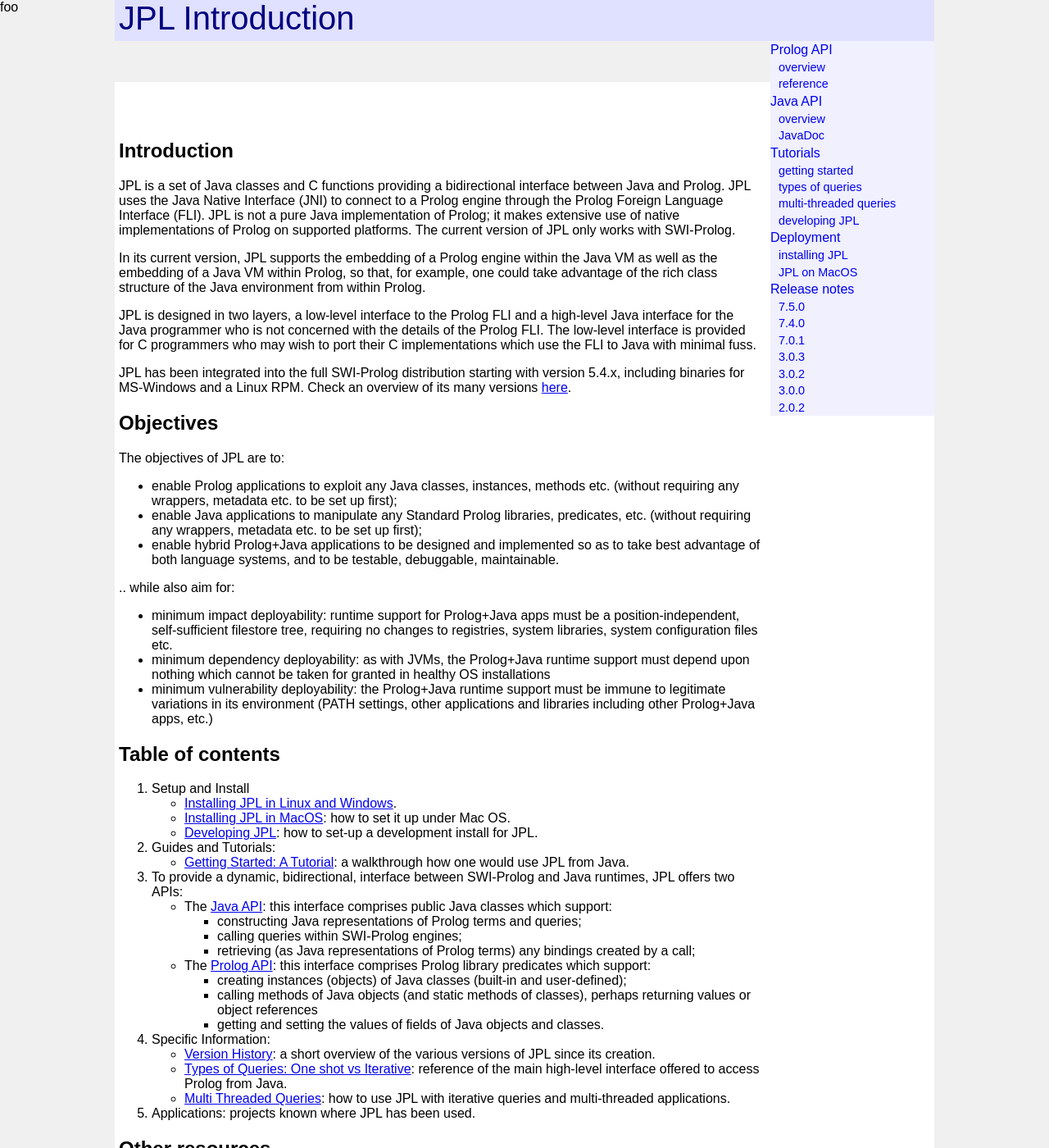
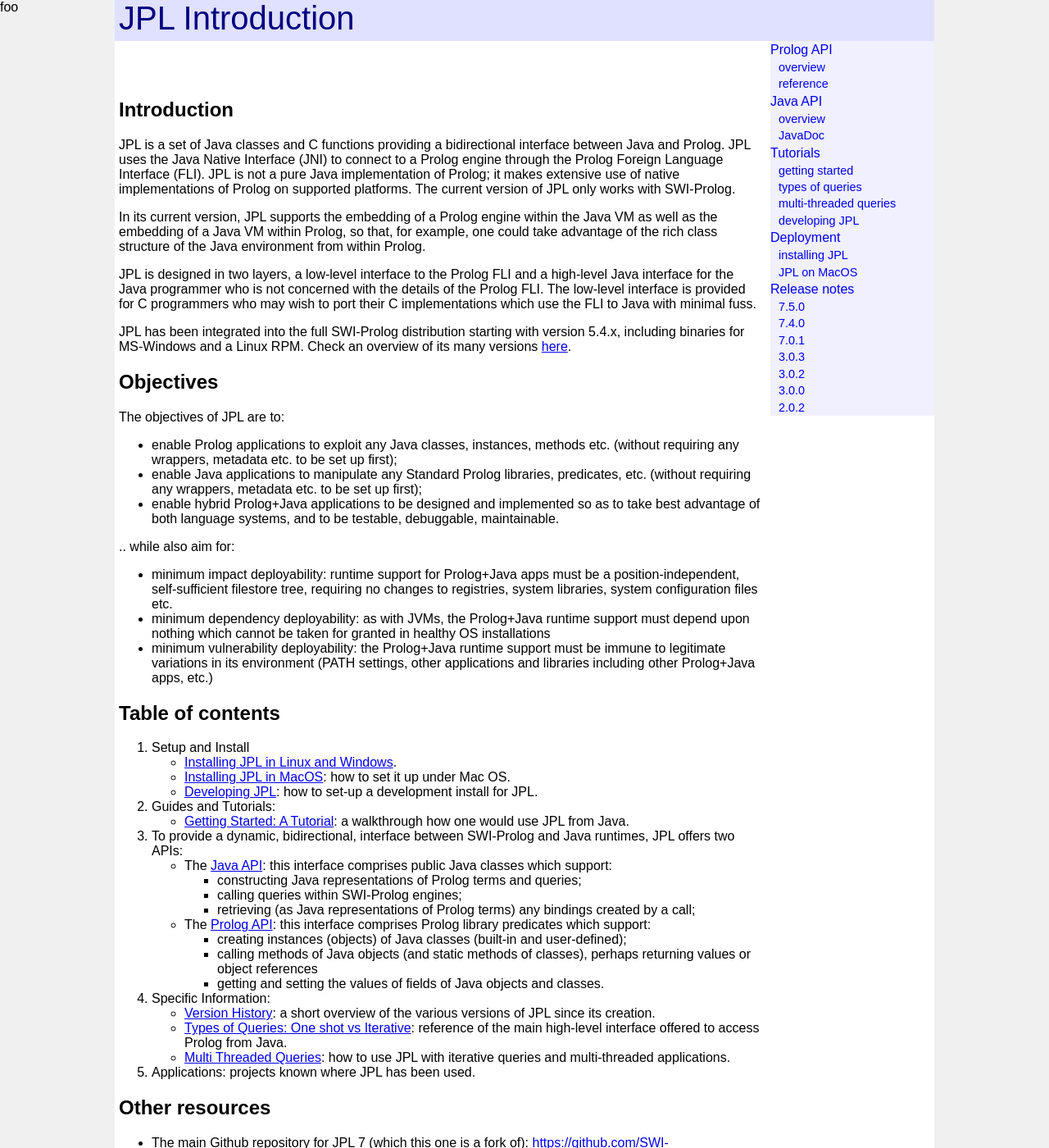
Before and after one commit to anionic/jpl-nav, a Jekyll site: the page built from docs/index.md, in a window 1280 px wide and 1400 px high. Shown: the whole window at 82% size. Built offline with Jekyll 4.4.1, drawn with Linux system fonts in a browser that asks for light colours; our own code applies the rules of GitHub Pages for plain Markdown files.

Commit message:
Update default.html

```diff
--- a/docs/_layouts/default.html
+++ b/docs/_layouts/default.html
@@ -23,13 +23,12 @@
 				}
 				.mainbar { /* avoids nav */
 					background-color: #FFFFFF;
-					border-top: 50px solid #FFFFFF; /* experiment */
-					margin: 50px auto 0 auto; /* 50px was 0; horiz centred */
-					max-width: 785px; /* 1000 - (5 + 210) */
-					padding-top: 0; /* 0 was 50px */
-					padding-right: 210px; /* gutter + navbar width */
-					padding-bottom: 10px;
-					padding-left: 5px; /* cosmetic 5px */
+					margin: 0 auto 0 auto; /* horiz centred */
+					max-width: 785px; /* 1000 - (5 + 210) padding */
+					padding-top: 50px; /* as headbar2.height */
+					padding-right: 210px; /* gutter + navbar3.width */
+					padding-bottom: 5px; /* cosmetic */
+					padding-left: 5px; /* cosmetic */
 				}
 				@media all and (max-width: 800px) {
 					.mainbar {
```
Also changed, not shown: other parts of docs/_layouts/default.html (+6 -6 lines).
